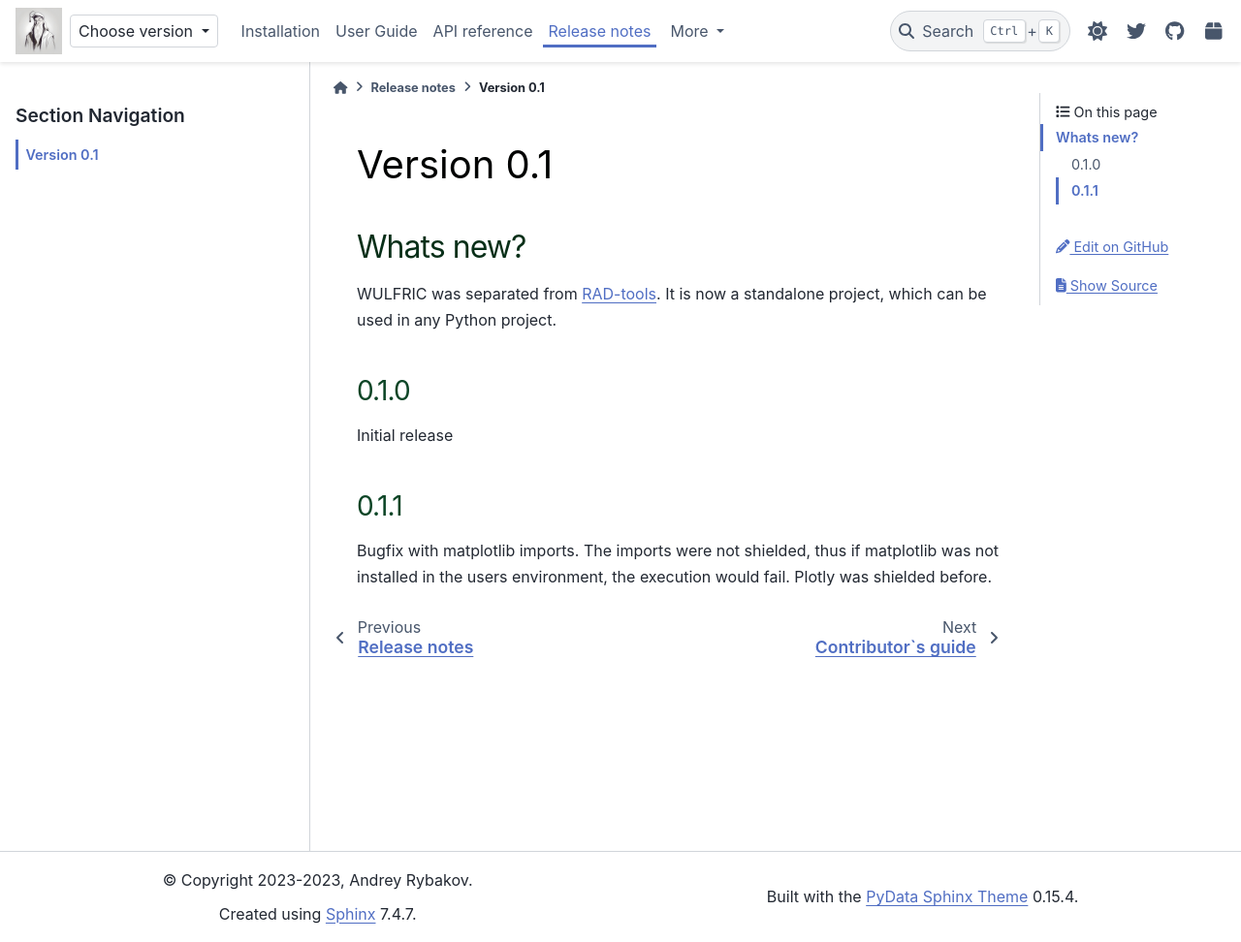
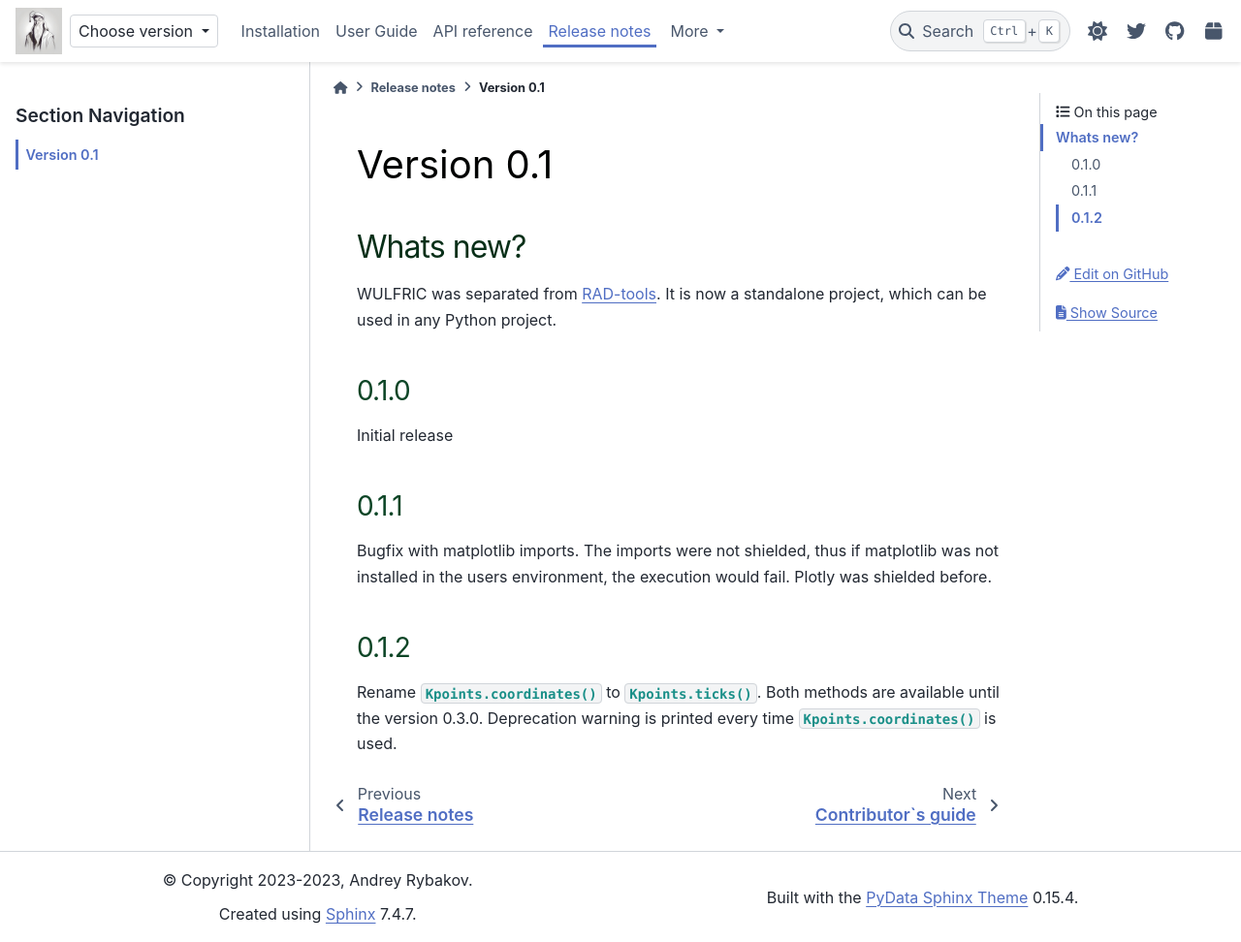
Before and after one commit to adrybakov/wulfric, a Sphinx documentation site: the page built from docs/source/release-notes/0.1.rst, in a window 1280 px wide and 972 px high. Shown: the whole window at 97% size. Built offline with Sphinx 7.4.7 and the PyData theme 0.15.4, drawn with Linux system fonts in a browser that asks for light colours; a script that is not in the unit is left out.

Commit message:
Rename Kpoints.coordinates into Kpoints.ticks

```diff
--- a/docs/source/api/kpoints.rst
+++ b/docs/source/api/kpoints.rst
@@ -41,7 +41,7 @@ Flattened graph labels
     :toctree: generated/
 
     Kpoints.labels
-    Kpoints.coordinates
+    Kpoints.ticks
 
 K points in the path
 ====================
--- a/docs/source/release-notes/0.1.rst
+++ b/docs/source/release-notes/0.1.rst
@@ -20,3 +20,10 @@ Initial release
 Bugfix with matplotlib imports. The imports were not shielded, thus if matplotlib was
 not installed in the users environment, the execution would fail. Plotly was shielded
 before.
+
+0.1.2
+=====
+
+Rename :py:func:`.Kpoints.coordinates` to :py:func:`.Kpoints.ticks`.
+Both methods are available until the version 0.3.0. Deprecation warning is printed every time
+:py:func:`.Kpoints.coordinates` is used.
--- a/docs/source/user-guide/module/kpoints.rst
+++ b/docs/source/user-guide/module/kpoints.rst
@@ -239,7 +239,7 @@ and describe the labels and position of ticks on the x-axis:
     >>> kp.labels
     ['$\\Gamma$', 'K', 'X']
     >>> import numpy as np
-    >>> np.around(kp.coordinates(), decimals=4)
+    >>> np.around(kp.ticks(), decimals=4)
     array([0.    , 0.7071, 1.2071])
 
 The third property gives the coordinates of the :py:attr:`.Kpoints.points` for the plot:
--- a/src/wulfric/__init__.py
+++ b/src/wulfric/__init__.py
@@ -16,10 +16,10 @@
 # You should have received a copy of the GNU General Public License
 # along with this program.  If not, see <https://www.gnu.org/licenses/>.
 
-__version__ = "0.1.1"
+__version__ = "0.1.2"
 __doclink__ = "wulfric.org"
-__git_hash__ = "c07c8a74dc7f1d774ae26cf9c8120db49e04c17b"
-__release_date__ = "11 December 2023"
+__git_hash__ = "fbce8c476cc48e7769b4019fda8fa3cfe8f8d0d9"
+__release_date__ = "19 December 2023"
 
 
 from . import bravais_lattice
```
Also changed, not shown: docs/source/user-guide/module/plotting.rst (+15 -15 lines), 2 other files.
